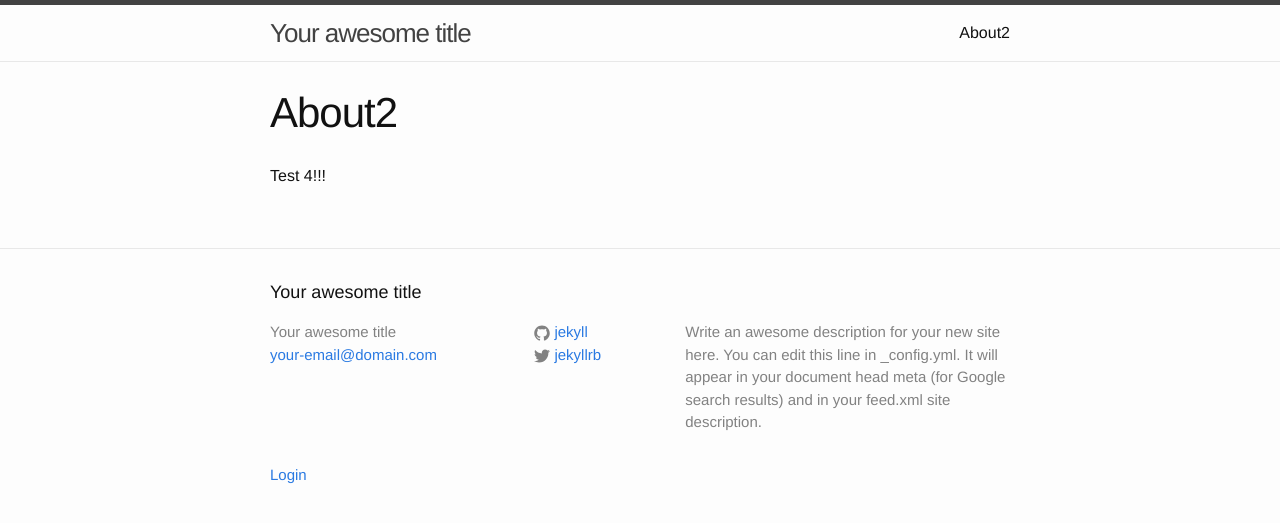
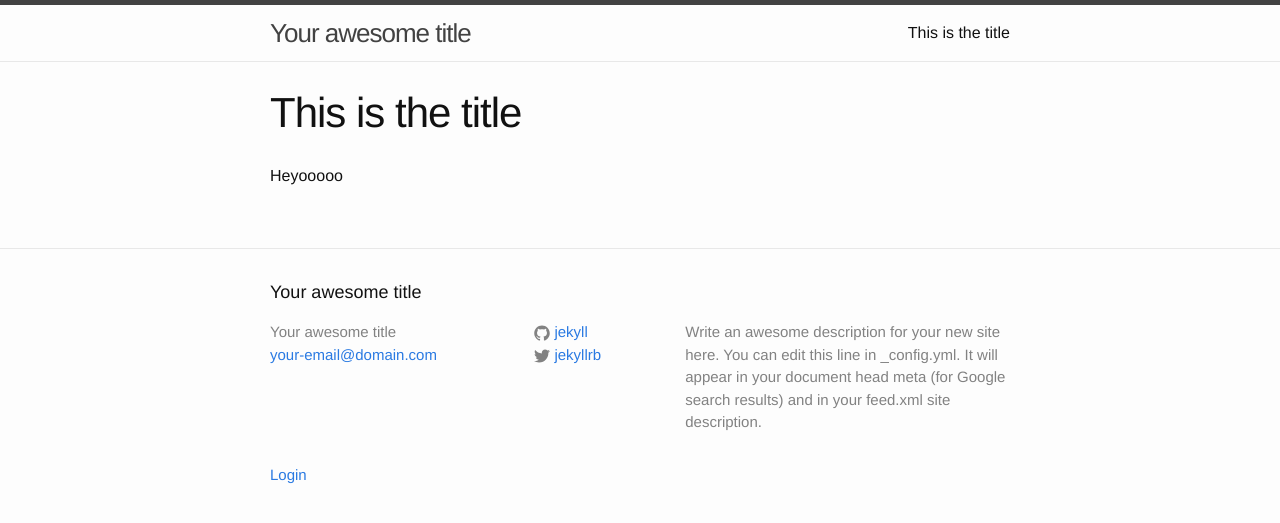
Before and after one commit to masonforest/windows98, a Jekyll site: the page built from about.html, in a window 1280 px wide. Shown: the top 523 px of the page. Built offline with Jekyll 4.4.1, drawn with Linux system fonts in a browser that asks for light colours; nearby versions of some CDN libraries.

Commit message:
Windows 98 - Update

```diff
--- a/about.html
+++ b/about.html
@@ -1,6 +1,6 @@
 ---
 layout: page
-title: About2
+title: This is the title
 permalink: /about/
 ---
-Test 4!!!
+Heyooooo
```
